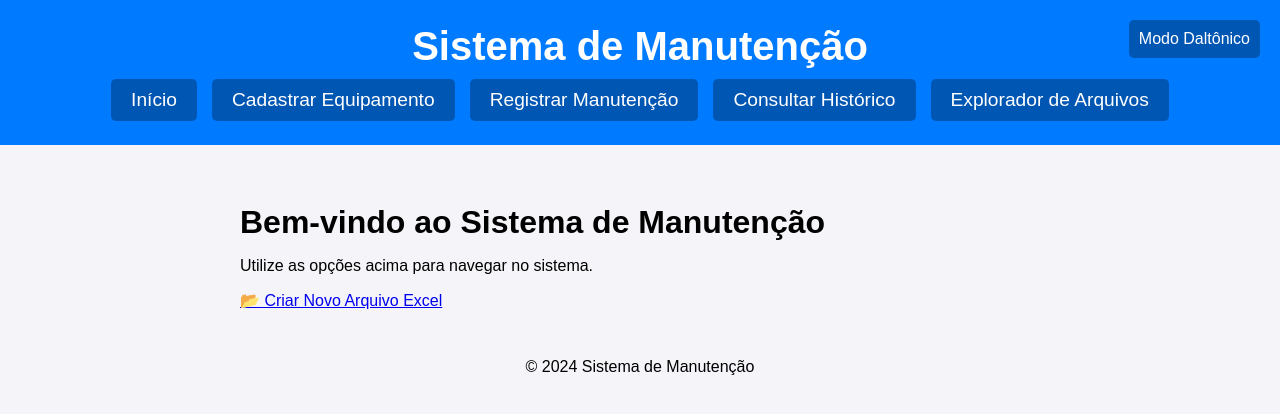
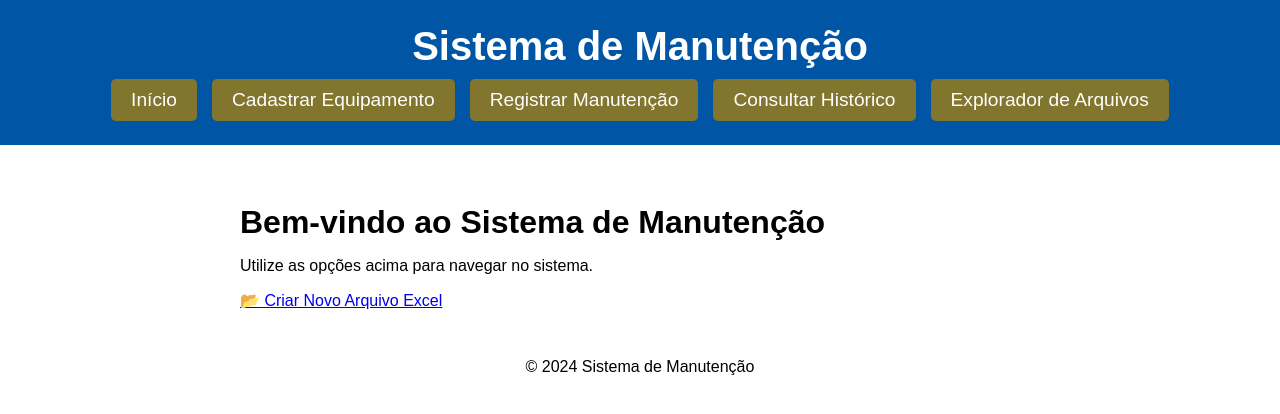
Before and after one commit to Viniluiz44/qrcode-system, a Flask app: page / in a window 1280 px wide. Shown: the top 414 px of the page. Run offline with Flask 3, Linux system fonts and the light colour scheme.

Commit message:
Atualização de cores

```diff
--- a/static/style.css
+++ b/static/style.css
@@ -1,12 +1,13 @@
 body {
     font-family: Arial, sans-serif;
-    background-color: #f4f4f9;
+    background-color: #FFFFFF; /* Fundo branco */
     margin: 0;
     padding: 0;
+    color: #000000; /* Texto preto */
 }
 
 header {
-    background-color: #007bff;
+    background-color: #0055A4; /* Azul primário */
     color: white;
     padding: 1.5rem;
     text-align: center;
@@ -35,12 +36,12 @@ nav a {
     color: white;
     text-decoration: none;
     padding: 10px 20px;
-    background-color: #0056b3;
+    background-color: #82752d; /* Amarelo secundário */
     border-radius: 5px;
 }
 
 nav a:hover {
-    background-color: #004494;
+    background-color: #228B22; /* Verde acento */
 }
 
 .color-mode {
@@ -50,8 +51,8 @@ nav a:hover {
 }
 
 .color-mode button {
-    background-color: #0056b3;
-    color: white;
+    background-color: #82752d; /* Amarelo secundário */
+    color: black; /* Texto preto */
     font-size: 1rem;
     padding: 10px;
     border: none;
@@ -60,7 +61,8 @@ nav a:hover {
 }
 
 .color-mode button:hover {
-    background-color: #004494;
+    background-color: #228B22; /* Verde acento */
+    color: white; /* Texto branco */
 }
 
 main {
@@ -91,7 +93,7 @@ form input[type="file"], form input[type="text"], form textarea {
 }
 
 button, input[type="submit"] {
-    background-color: #007bff;
+    background-color: #0055A4; /* Azul primário */
     color: white;
     font-size: 1.2rem;
     padding: 0.75rem 1.5rem;
@@ -101,7 +103,7 @@ button, input[type="submit"] {
 }
 
 button:hover, input[type="submit"]:hover {
-    background-color: #0056b3;
+    background-color: #82752d; /* Amarelo secundário */
 }
 
 /* Estilos para modos de daltonismo */
--- a/templates/cadastrar_equipamento.html
+++ b/templates/cadastrar_equipamento.html
@@ -15,9 +15,6 @@
             <a href="{{ url_for('registrar_manutencao') }}">Registrar Manutenção</a>
             <a href="{{ url_for('consultar_historico') }}">Consultar Histórico</a>
         </nav>
-        <div class="color-mode">
-            <button id="colorModeButton">Modo Daltônico</button>
-        </div>
     </header>
     <main>
         <h2>Novo Equipamento</h2>
--- a/templates/consultar_historico.html
+++ b/templates/consultar_historico.html
@@ -14,9 +14,6 @@
             <a href="{{ url_for('cadastrar_equipamento') }}">Cadastrar Equipamento</a>
             <a href="{{ url_for('registrar_manutencao') }}">Registrar Manutenção</a>
         </nav>
-        <div class="color-mode">
-            <button id="colorModeButton">Modo Daltônico</button>
-        </div>
     </header>
     <main>
         <h2>Buscar Histórico por QR Code</h2>
--- a/templates/explorador.html
+++ b/templates/explorador.html
@@ -16,9 +16,6 @@
             <a href="{{ url_for('consultar_historico') }}">Consultar Histórico</a>
             <a href="{{ url_for('explorador') }}">Explorador de Arquivos</a>
         </nav>
-        <div class="color-mode">
-            <button id="colorModeButton">Modo Daltônico</button>
-        </div>
     </header>
     <main>
         <div class="container">
--- a/templates/historico.html
+++ b/templates/historico.html
@@ -7,9 +7,6 @@
 <body>
     <header>
         <h1>Histórico de Manutenções</h1>
-        <div class="color-mode">
-            <button id="colorModeButton">Modo Daltônico</button>
-        </div>
     </header>
     <main>
         <h2>Histórico de Manutenções para {{ historico.nome }}</h2>
--- a/templates/index.html
+++ b/templates/index.html
@@ -16,9 +16,6 @@
             <a href="{{ url_for('consultar_historico') }}">Consultar Histórico</a>
             <a href="{{ url_for('explorador') }}">Explorador de Arquivos</a> <!-- Novo botão -->
         </nav>
-        <div class="color-mode">
-            <button id="colorModeButton">Modo Daltônico</button>
-        </div>
     </header>
     <main>
         <div class="container">
--- a/templates/registrar_manutencao.html
+++ b/templates/registrar_manutencao.html
@@ -14,9 +14,6 @@
             <a href="{{ url_for('cadastrar_equipamento') }}">Cadastrar Equipamento</a>
             <a href="{{ url_for('consultar_historico') }}">Consultar Histórico</a>
         </nav>
-        <div class="color-mode">
-            <button id="colorModeButton">Modo Daltônico</button>
-        </div>
     </header>
     <main>
         <h2>Registrar Nova Manutenção</h2>
```
